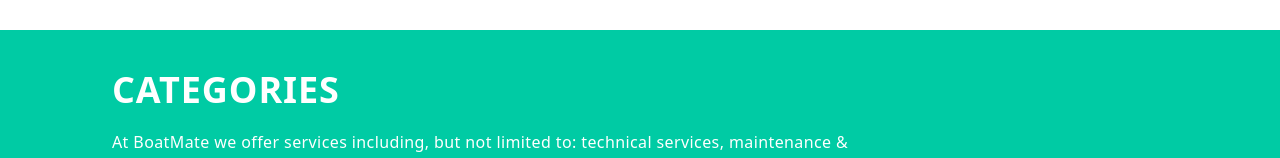
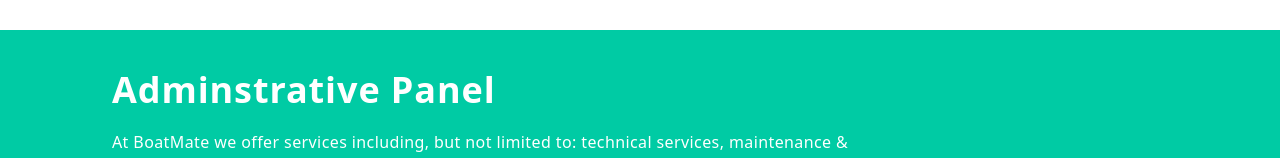
Before and after one commit to Bojopi/boatmate-frontend, a Next.js app: page /welcome in a window 1280 px wide. Shown: the part 748-906 px from the top of the page. Built offline with nearby package versions, Linux system fonts and the light colour scheme.

Commit message:
listo para modificar el panel administrativo

```diff
--- a/pages/welcome.tsx
+++ b/pages/welcome.tsx
@@ -15,7 +15,7 @@
             img="https://i.postimg.cc/mgt5kh39/angelina-herbert-T09mdb-YH8-Ac-unsplash.jpg"
         />
         <div className="w-full p-10 md:pl-28 text-white" style={{'backgroundColor': '#00CBA4'}}>
-            <h1 className="text-xl w-full md:text-4xl font-bold flex md:w-2/3 tracking-wide">CATEGORIES</h1>
+            <h1 className="text-xl w-full md:text-4xl font-bold flex md:w-2/3 tracking-wide">Adminstrative Panel</h1>
             <p className="w-full pt-5 md:w-2/3 tracking-wide">At BoatMate we offer services including, but not limited to: technical services,  maintenance & repair services, cleaning services, transportation services, and many more.</p>
         </div>
         <CarouselComponent />
```
